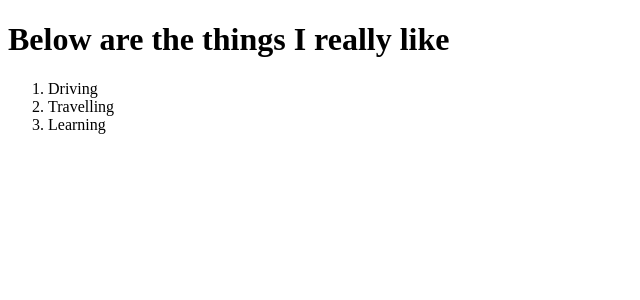
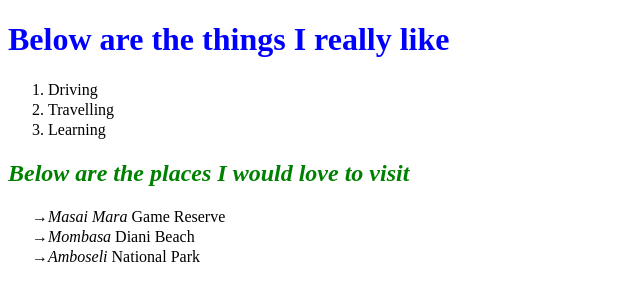
Before and after one commit to obewas/tuesday, a plain HTML site: page my-favourite-things.html in a window 1280 px wide. Shown: the whole page, without its empty margins (0-640 px from the left). Drawn offline with Linux system fonts and the light colour scheme.

```diff
--- /dev/null
+++ b/css/styles.css
@@ -0,0 +1,20 @@
+h1 {
+  color: blue;
+  text-align: centre;
+}
+h2 {
+  color: green;
+  font-style: italic;
+  text-align: left;
+}
+p {
+  font-family: sans-serif;
+}
+ul li {
+  line-height: 20px;
+  list-style-type: "→";
+}
+ol {
+  line-height: 20px;
+  text-align: left;
+}
--- a/my-favourite-things.html
+++ b/my-favourite-things.html
@@ -3,6 +3,7 @@
   <head>
     <meta charset="utf-8">
     <title>My favourite things</title>
+    <link rel="stylesheet" href="css/styles.css">
   </head>
   <body>
     <h1>Below are the things I really like</h1>
@@ -12,5 +13,11 @@
       <li>Learning</li>
 
     </ol>
+    <h2>Below are the <strong>places</strong> I would love to visit</h2>
+    <ul>
+      <li><em>Masai Mara</em> Game Reserve</li>
+      <li><em>Mombasa</em> Diani Beach</li>
+      <li><em>Amboseli</em> National Park</li>
+    </ul>
   </body>
 </html>
```
Also changed, not shown: index.html (renamed from my-first-webpage.html, +1 -0 lines), tuesday/my-first-webpage.html (+1 -0 lines), css/style.css (deleted).
